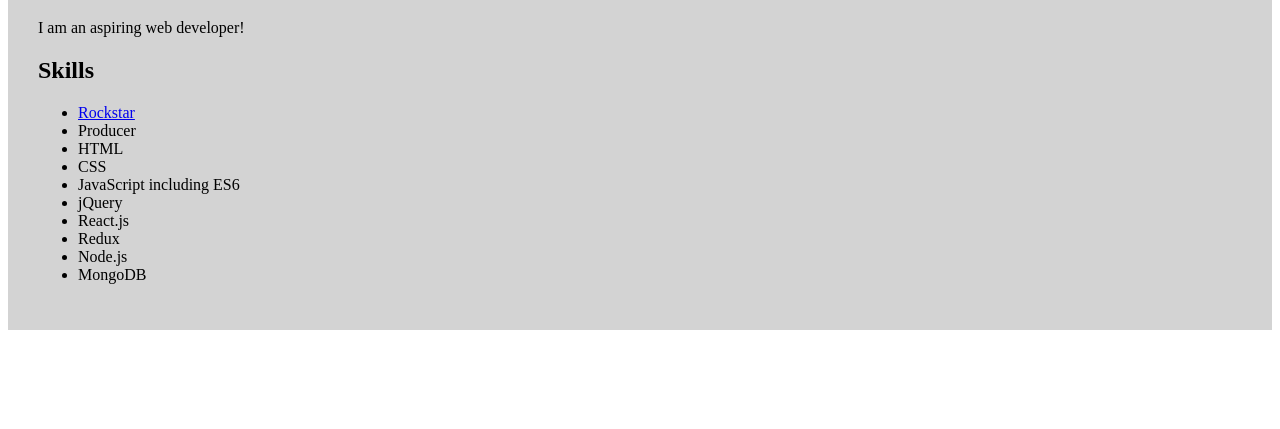
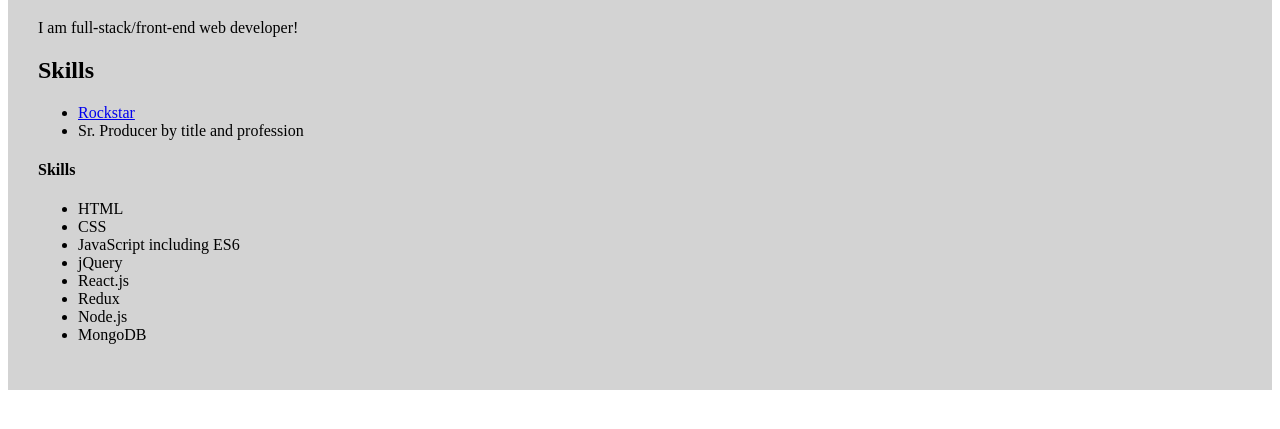
Before and after one commit to roshnikutty/about-me, a plain HTML site: page index.html in a window 1280 px wide. Shown: the part 99-528 px from the top of the page. Drawn offline with Linux system fonts and the light colour scheme.

Commit message:
updated index.html

```diff
--- a/index.html
+++ b/index.html
@@ -1,18 +1,22 @@
 <!DOCTYPE html>
 <html>
 <head>
-	<title>Challenge 1</title>
+	<title>Basic resume with skills</title>
 	<link rel="stylesheet" type="text/css" href="main.css">
 </head>
 <body>
 <div>
 	<h1>Roshni Kutty</h1>
-	<p>I am an aspiring web developer!</p>
+	<p>I am full-stack/front-end web developer!</p>
 
 	<h2>Skills</h2>
 	<ul>
 		<li><a href="http://www.youtube.com">Rockstar</a></li>
-		<li>Producer</li>
+		<li>Sr. Producer by title and profession</li>
+	</ul>
+
+		<h4>Skills</h4>
+	<ul>
 		<li>HTML</li>
 		<li>CSS</li>
 		<li>JavaScript including ES6</li>
```
